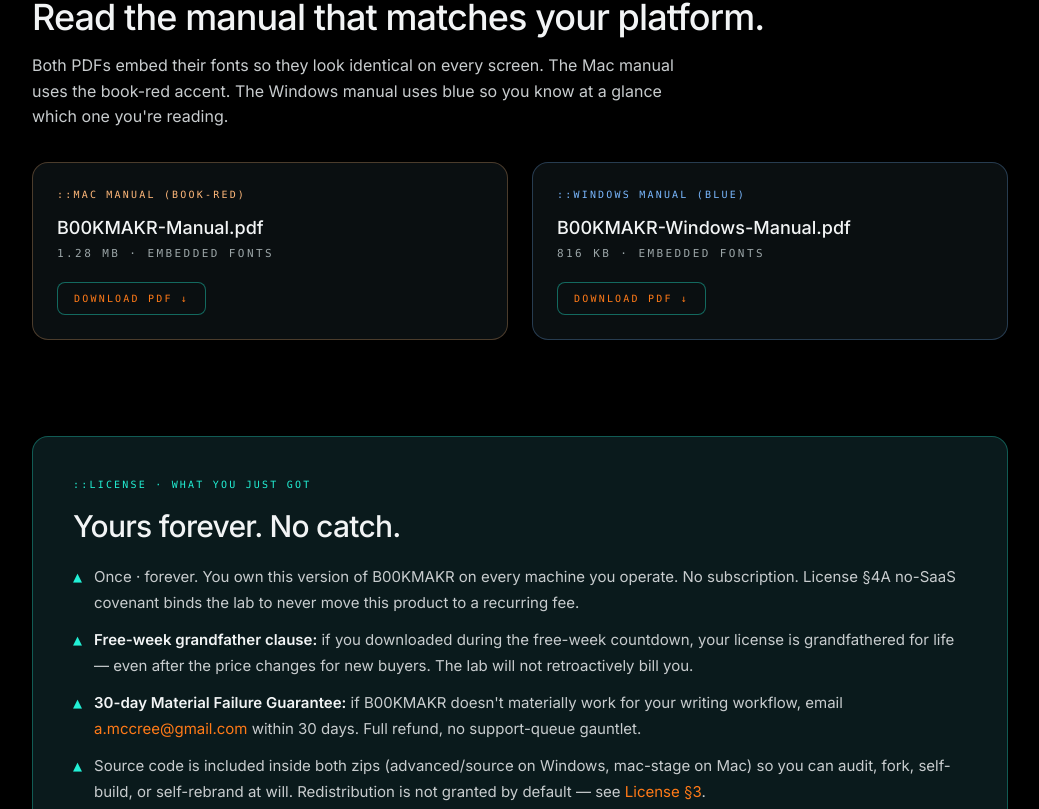
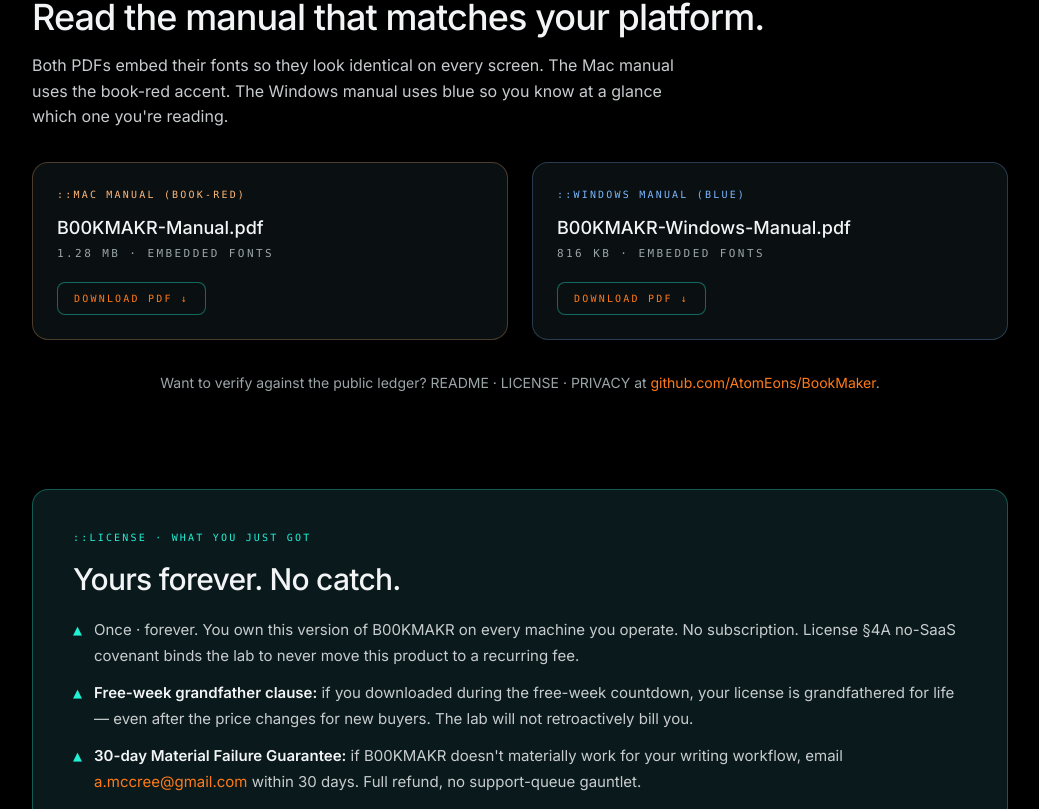
Before and after one commit to Atom-Eons/atomeons-com, a Next.js app: page /b00kmakor/download in a window 1280 px wide. Shown: the part 1991-2800 px from the top of the page, without its empty margins (120-1159 px from the left). Built offline with nearby package versions, Linux system fonts and the light colour scheme; no server answers.

Commit message:
remove: '$49 forever' item from /orangebox 5-jobs list + wire AtomEons/BookMaker repo URL into b00kmakor surfaces

```diff
--- a/app/b00kmakor/download/page.tsx
+++ b/app/b00kmakor/download/page.tsx
@@ -239,6 +239,19 @@ export default function B00KMakrDownloadPage() {
             </div>
           ))}
         </div>
+
+        <p className="mt-8 text-center text-[14px] text-[#9BA5A7]">
+          Want to verify against the public ledger? README · LICENSE · PRIVACY at{" "}
+          <a
+            href="https://github.com/AtomEons/BookMaker"
+            target="_blank"
+            rel="noopener"
+            className="text-[#22F0D5] underline decoration-[#22F0D5]/40 underline-offset-4 hover:decoration-[#22F0D5]"
+          >
+            github.com/AtomEons/BookMaker
+          </a>
+          .
+        </p>
       </section>
 
       {/* LICENSE + GRANDFATHER */}
--- a/app/b00kmakor/page.tsx
+++ b/app/b00kmakor/page.tsx
@@ -222,13 +222,21 @@ export default function B00KMakorPage() {
       />
 
       {/* breadcrumb */}
-      <div className="relative z-10 mx-auto w-full max-w-6xl px-6 pt-6">
+      <div className="relative z-10 mx-auto flex w-full max-w-6xl items-center justify-between gap-4 px-6 pt-6">
         <p className="font-mono text-[10px] uppercase tracking-[0.22em] text-[#6B7779]">
           <Link href="/" className="transition-colors hover:text-[#22F0D5]">
             AtomEons
           </Link>{" "}
           <span className="text-[#1A2225]">/</span> B00KMAKR · v3.2.0 · shipped
         </p>
+        <a
+          href="https://github.com/AtomEons/BookMaker"
+          target="_blank"
+          rel="noopener"
+          className="font-mono text-[10px] uppercase tracking-[0.22em] text-[#22F0D5] transition-colors hover:text-[#FFB87A]"
+        >
+          ::github.com/AtomEons/BookMaker ↗
+        </a>
       </div>
 
       {/* ── HERO ── */}
@@ -589,6 +597,20 @@ export default function B00KMakorPage() {
             </tbody>
           </table>
         </div>
+
+        <p className="mt-6 text-[14px] leading-[1.6] text-[#9BA5A7]">
+          Provenance + license live on{" "}
+          <a
+            href="https://github.com/AtomEons/BookMaker"
+            target="_blank"
+            rel="noopener"
+            className="text-[#22F0D5] underline decoration-[#22F0D5]/40 underline-offset-4 hover:decoration-[#22F0D5]"
+          >
+            github.com/AtomEons/BookMaker
+          </a>
+          {" "}— public README, EULA, PRIVACY statement. Source is private
+          to AtomEons; the GitHub repo exists as the buyer trust surface.
+        </p>
       </section>
 
       {/* ── WHY IT EXISTS ── */}
--- a/app/orangebox/page.tsx
+++ b/app/orangebox/page.tsx
@@ -525,10 +525,10 @@ export default function OrangeboxPage() {
           ::what orangebox is
         </p>
         <h2 className="mt-4 text-balance text-4xl font-medium leading-[1.05] tracking-tight md:text-5xl" style={{ color: EMBER.textPrimary }}>
-          One Windows app. Five jobs.
+          One Windows app. Four jobs.
         </h2>
         <p className="mt-8 max-w-3xl text-[17px] leading-[1.65]" style={{ color: EMBER.textSoft }}>
-          Orangebox is a single Windows desktop application that does five
+          Orangebox is a single Windows desktop application that does four
           things.
         </p>
 
@@ -538,7 +538,6 @@ export default function OrangeboxPage() {
             ["Routes to multiple AI models without lock-in.", "Claude, GPT, Gemini, local Ollama, OpenRouter — all addressable from the same cockpit. Bring your own keys; no markup."],
             ["Produces a receipt for every meaningful action.", "Tamper-evident JSON receipts to your local audit trail. Answer 'what changed, when, by which model' three months from now without reading old logs."],
             ["Lives entirely on your machine.", "No phone-home. No telemetry. No analytics. Your code, prompts, conversations, receipts — all of it stays on disk."],
-            ["Costs $49 once. Forever.", "No subscription. Future v1.x updates free. Your license never expires."],
           ].map(([head, body], i) => (
             <li
               key={head}
```
Also changed, not shown: public/llms.txt.
